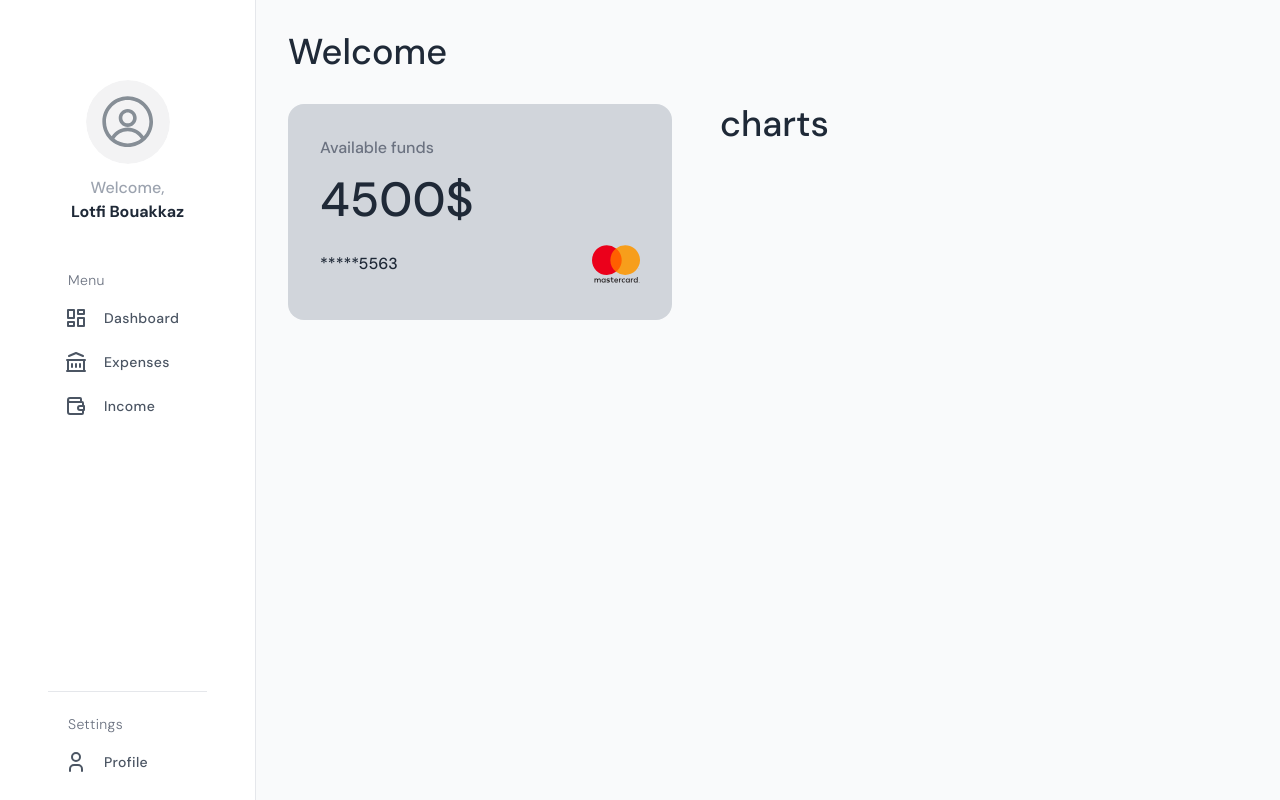
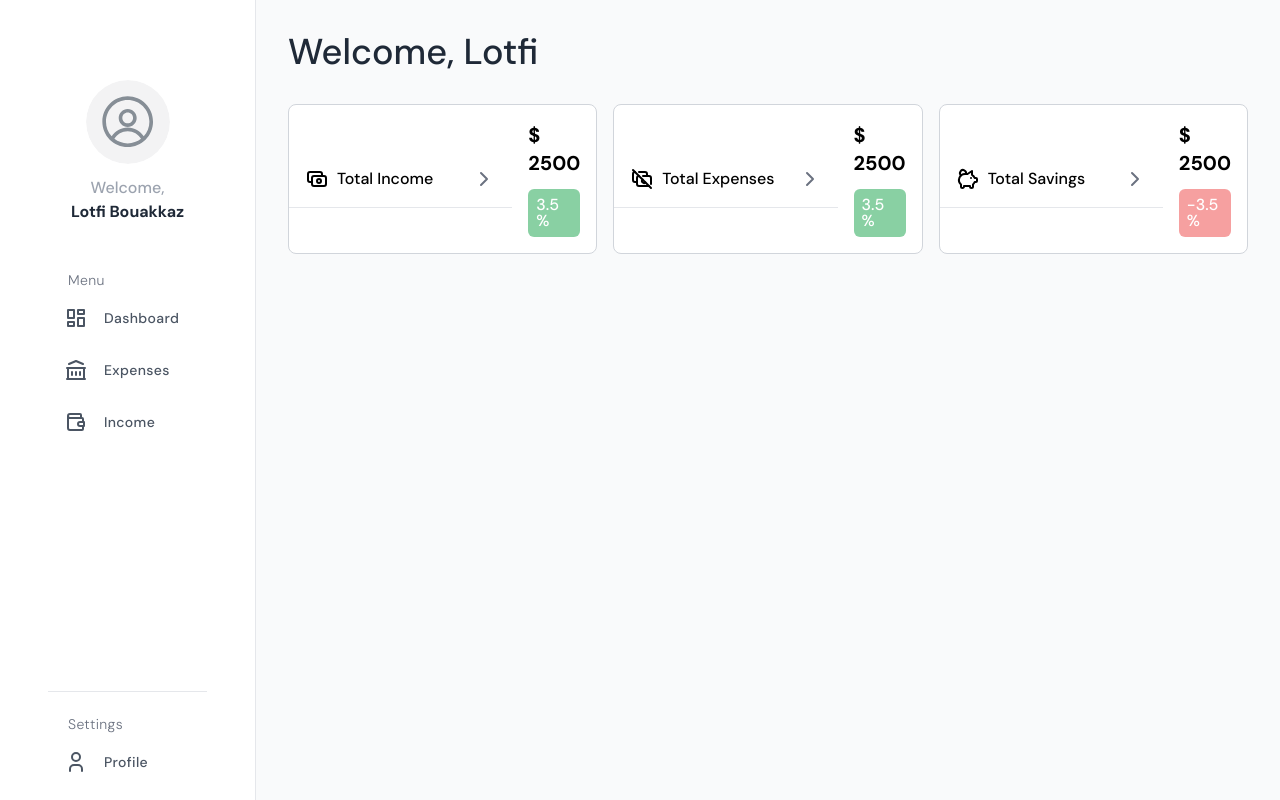
Before and after one commit to BouakkazLotfiG/dinero-frontend, a React (Vite) app: page / in a window 1280 px wide. Built offline with nearby package versions, Linux system fonts and the light colour scheme.

Commit message:
card stat dashboard

```diff
--- /dev/null
+++ b/src/components/CardStat.jsx
@@ -0,0 +1,43 @@
+import { ActionIcon, Title } from '@mantine/core';
+import {
+  IconCash,
+  IconCashOff,
+  IconChevronRight,
+  IconPigMoney,
+} from '@tabler/icons-react';
+import React from 'react';
+
+const CardStat = ({ title, amount, change }) => {
+  return (
+    <ActionIcon
+      className='h-full bg-white border border-gray-300 w-full flex  flex-col items-start '
+      radius='md'
+      variant='filled'
+    >
+      <div className='border-b w-full'>
+        <div className='p-4 flex items-center gap-2'>
+          {title === 'Total Income' && <IconCash className='text-black' />}
+          {title === 'Total Expenses' && <IconCashOff className='text-black' />}
+          {title === 'Total Savings' && <IconPigMoney className='text-black' />}
+
+          <p className='text-black'>{title}</p>
+
+          <IconChevronRight className='text-gray-500 ml-auto' />
+        </div>
+      </div>
+
+      <div className='p-4 flex flex-col gap-3'>
+        <p className='text-black font-bold text-xl'>$ {amount}</p>
+        <p
+          className={`${
+            change > 0 ? 'bg-green-600' : 'bg-red-500'
+          } p-2 opacity-50 rounded-md mx-auto ml-0`}
+        >
+          {change} %
+        </p>
+      </div>
+    </ActionIcon>
+  );
+};
+
+export default CardStat;
--- a/src/components/Dashboard.jsx
+++ b/src/components/Dashboard.jsx
@@ -4,7 +4,7 @@ import { IconUser, IconWallet } from '@tabler/icons-react';
 export function Dashboard({ data, active, setActive }) {
   const links = data.map((item) => (
     <a
-      className={`relative flex flex-row items-center h-11 focus:outline-none hover:bg-gray-50 text-gray-600 hover:text-gray-800 rounded-xl pr-6 ${
+      className={`relative flex flex-row items-center h-11 focus:outline-none hover:bg-indigo-100 text-gray-600 hover:text-indigo-700 transition ease-in-out duration-200  rounded-xl pr-6 ${
         item.link === active ? 'bg-indigo-100 text-indigo-700' : ''
       }`}
       href={item.link}
@@ -37,7 +37,7 @@ export function Dashboard({ data, active, setActive }) {
             </div>
           </div>
         </div>
-        {links}
+        <div className='flex flex-col gap-2'>{links}</div>
       </div>
       <div className='mt-auto border-t py-4 '>
         <div className='px-5 '>
--- /dev/null
+++ b/src/components/Mastercard.jsx
@@ -0,0 +1,14 @@
+const Mastercard = () => {
+  return (
+    <div className='flex flex-col gap-4 w-96 bg-gray-200 rounded-2xl p-8'>
+      <p className='text-gray-500'>Available funds</p>
+      <p className='text-5xl'>4500$</p>
+      <div className='flex justify-between items-center'>
+        <p>*****5563</p>
+        <img src='mastercard.svg' className='w-12 h-12' alt='' />
+      </div>
+    </div>
+  );
+};
+
+export default Mastercard;
--- a/src/pages/Dash.jsx
+++ b/src/pages/Dash.jsx
@@ -1,26 +1,18 @@
+import { ActionIcon, Text, Title } from '@mantine/core';
+import { IconSmoking } from '@tabler/icons-react';
 import React from 'react';
+import CardStat from '../components/CardStat';
 
 const Dash = () => {
   return (
     <div className='flex flex-col gap-8 p-8'>
-      <h1 className='text-4xl'>Welcome</h1>
+      <h1 className='text-4xl'>Welcome, Lotfi</h1>
 
-      {/* CARDSTUFF */}
-      <div className='flex flex-row gap-12'>
-        {/* CARD  */}
-        <div className='flex flex-col gap-4 w-96 bg-gray-300 rounded-2xl p-8'>
-          <p className='text-gray-500'>Available funds</p>
-          <p className='text-5xl'>4500$</p>
-          <div className='flex justify-between items-center'>
-            <p>*****5563</p>
-            <img src='mastercard.svg' className='w-12 h-12' alt='' />
-          </div>
-        </div>
-
-        {/* CHART  */}
-        <div className='w-1/2'>
-          <h1 className='text-4xl'>charts</h1>
-        </div>
+      {/* top row */}
+      <div className='flex flex-row gap-4'>
+        <CardStat title='Total Income' amount={2500} change={3.5} />
+        <CardStat title='Total Expenses' amount={2500} change={3.5} />
+        <CardStat title='Total Savings' amount={2500} change={-3.5} />
       </div>
     </div>
   );
```
